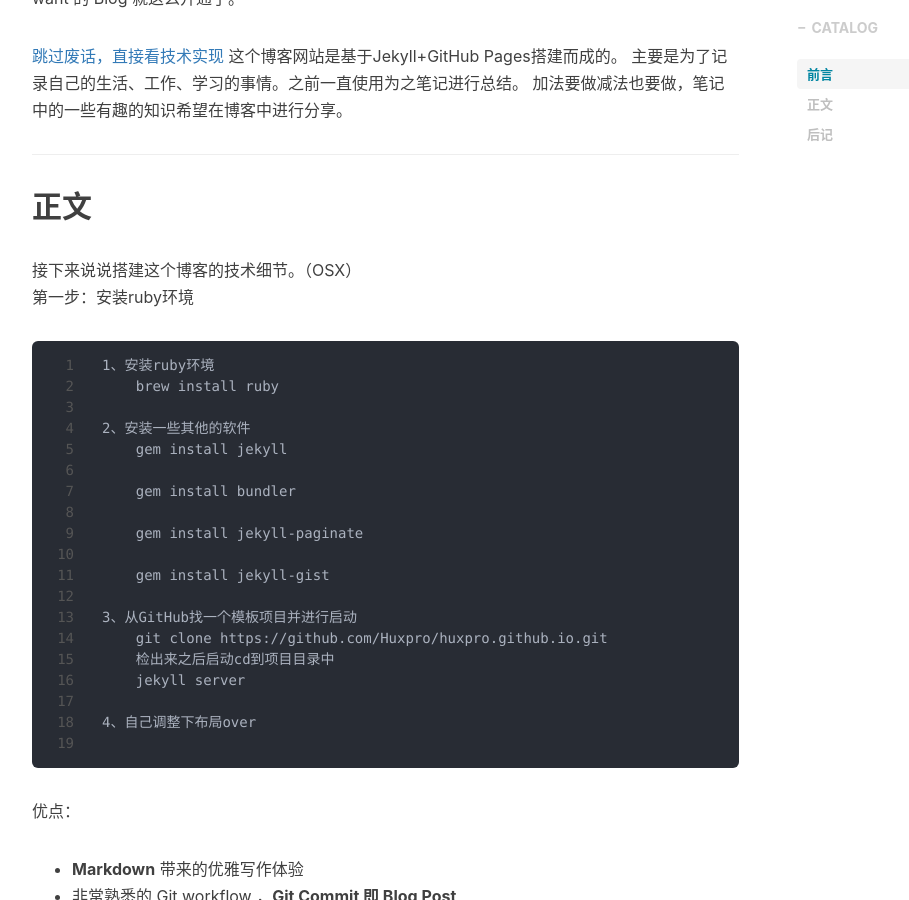
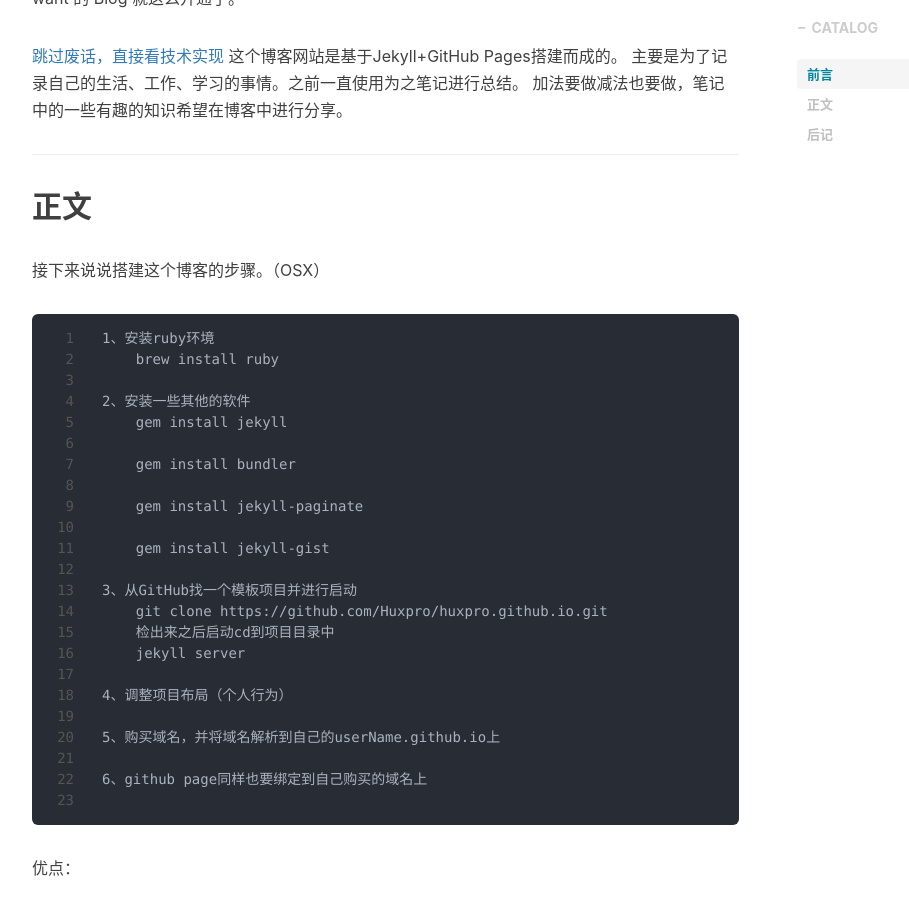
Before and after one commit to WantUzZ/wantuBlog, a Jekyll site: the page built from _posts/2014-01-29-hello-2015.markdown, in a window 1280 px wide and 900 px high, scrolled down 725 px. Shown: the whole window, without its empty margins (233-1142 px from the left). Built offline with Jekyll 4.4.1, drawn with Linux system fonts in a browser that asks for light colours; nearby versions of some CDN libraries; comment, search, counter and statistics services are not loaded.

Commit message:
第一篇博客内容完善

````diff
--- a/_posts/2014-01-29-hello-2015.markdown
+++ b/_posts/2014-01-29-hello-2015.markdown
@@ -28,8 +28,7 @@ want 的 Blog 就这么开通了。
 
 ## 正文
 
-接下来说说搭建这个博客的技术细节。（OSX）
-第一步：安装ruby环境
+接下来说说搭建这个博客的步骤。（OSX）
 ```
 1、安装ruby环境
     brew install ruby
@@ -48,7 +47,11 @@ want 的 Blog 就这么开通了。
     检出来之后启动cd到项目目录中
     jekyll server
 
-4、自己调整下布局over
+4、调整项目布局（个人行为）
+
+5、购买域名，并将域名解析到自己的userName.github.io上
+
+6、github page同样也要绑定到自己购买的域名上
 
 ```
 
````
